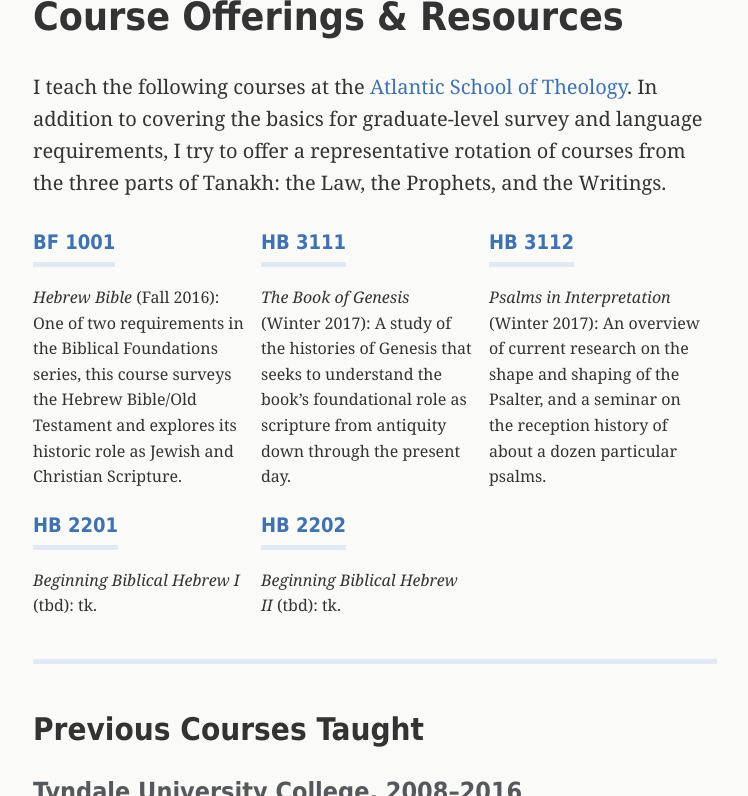
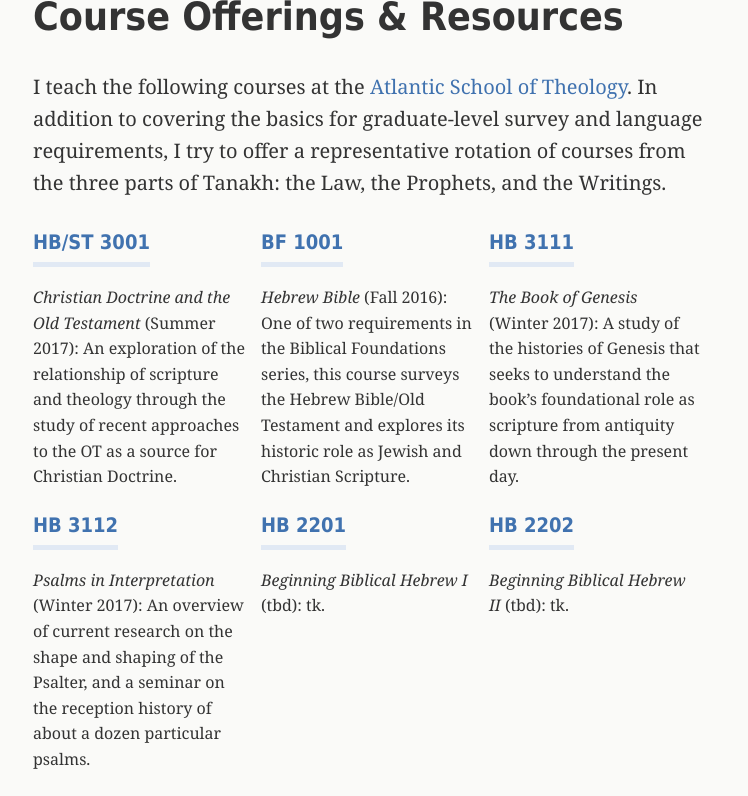
Before and after one commit to danieldriver/danieldriver.github.io, a Jekyll site: the page built from _pages/courses.md, in a window 1280 px wide and 900 px high, cut to the strip 104-900 px from the top of the window. Shown: the whole strip, without its empty margins (265-1013 px from the left). Built offline with Jekyll 4.4.1, drawn with Linux system fonts in a browser that asks for light colours.

Commit message:
update with Summer 2017 course, HBST 3001

```diff
--- a/_pages/courses.md
+++ b/_pages/courses.md
@@ -14,6 +14,13 @@ permalink: /courses/
 
     <div class="unit one-third">
       <div class="course">
+        <h4 class="course-title"><a href="hbst-3001/">HB/ST 3001</a></h4>
+        <p><em>Christian Doctrine and the Old Testament</em> (Summer 2017): An exploration of the relationship of scripture and theology through the study of recent approaches to the OT as a source for Christian Doctrine.</p>
+      </div>
+    </div>
+
+    <div class="unit one-third">
+      <div class="course">
         <h4 class="course-title"><a href="bf-1001/">BF 1001</a></h4>
         <p><em>Hebrew Bible</em> (Fall 2016): One of two requirements in the Biblical Foundations series, this course surveys the Hebrew Bible/Old Testament and explores its historic role as Jewish and Christian Scripture.</p>
       </div>
@@ -26,15 +33,15 @@ permalink: /courses/
       </div>
     </div>
 
+  </div><!-- grid -->
+  <div class="grid no-gutters">
+
     <div class="unit one-third">
       <div class="course">
         <h4 class="course-title"><a href="hb-3112/">HB 3112</a></h4>
         <p><em>Psalms in Interpretation</em> (Winter 2017): An overview of current research on the shape and shaping of the Psalter, and a seminar on the reception history of about a dozen particular psalms.</p>
       </div>
     </div>
-
-  </div><!-- grid -->
-  <div class="grid no-gutters">
 
     <div class="unit one-third">
       <div class="course">
```
Also changed, not shown: _pages/hbst-3001.md (added, +44 -0 lines).
